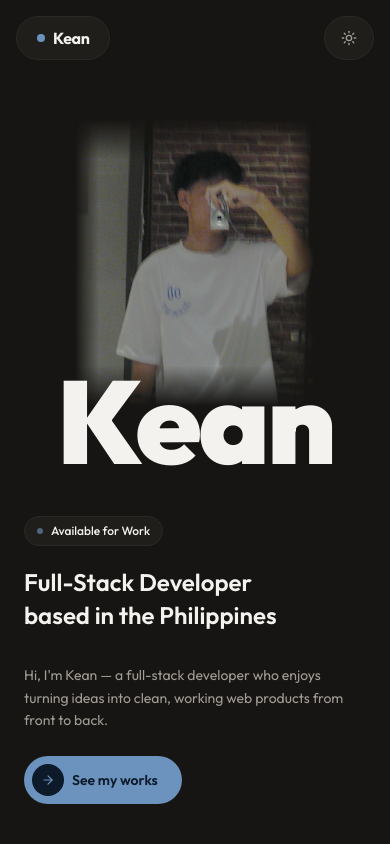
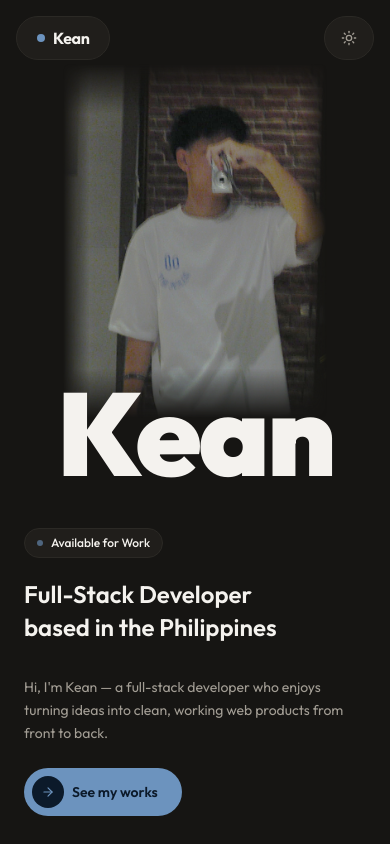
Before and after one commit to garciakean32/Kean-Portfolio, a Next.js app: page / in a window 390 px wide. Shown: the top 844 px of the page. Built offline with nearby package versions, Linux system fonts and the light colour scheme.

Commit message:
fix: enlarge hero portrait on mobile

```diff
--- a/components/sections/Hero.tsx
+++ b/components/sections/Hero.tsx
@@ -42,7 +42,7 @@ export default function Hero() {
                     {/* Center — portrait, faded at the edges so it blends into the page */}
                     <div className="order-1 lg:order-2 flex justify-center w-full">
                         <div
-                            className="relative w-full max-w-[15rem] sm:max-w-xs lg:w-[26rem] lg:max-w-none h-[34vh] sm:h-[44vh] lg:h-[72vh] overflow-hidden"
+                            className="relative w-full max-w-[16.5rem] sm:max-w-sm lg:w-[26rem] lg:max-w-none h-[42vh] sm:h-[52vh] lg:h-[72vh] overflow-hidden"
                             style={{
                                 WebkitMaskImage:
                                     "linear-gradient(to bottom, transparent 0%, black 14%, black 86%, transparent 100%), linear-gradient(to right, transparent 0%, black 10%, black 90%, transparent 100%)",
```
